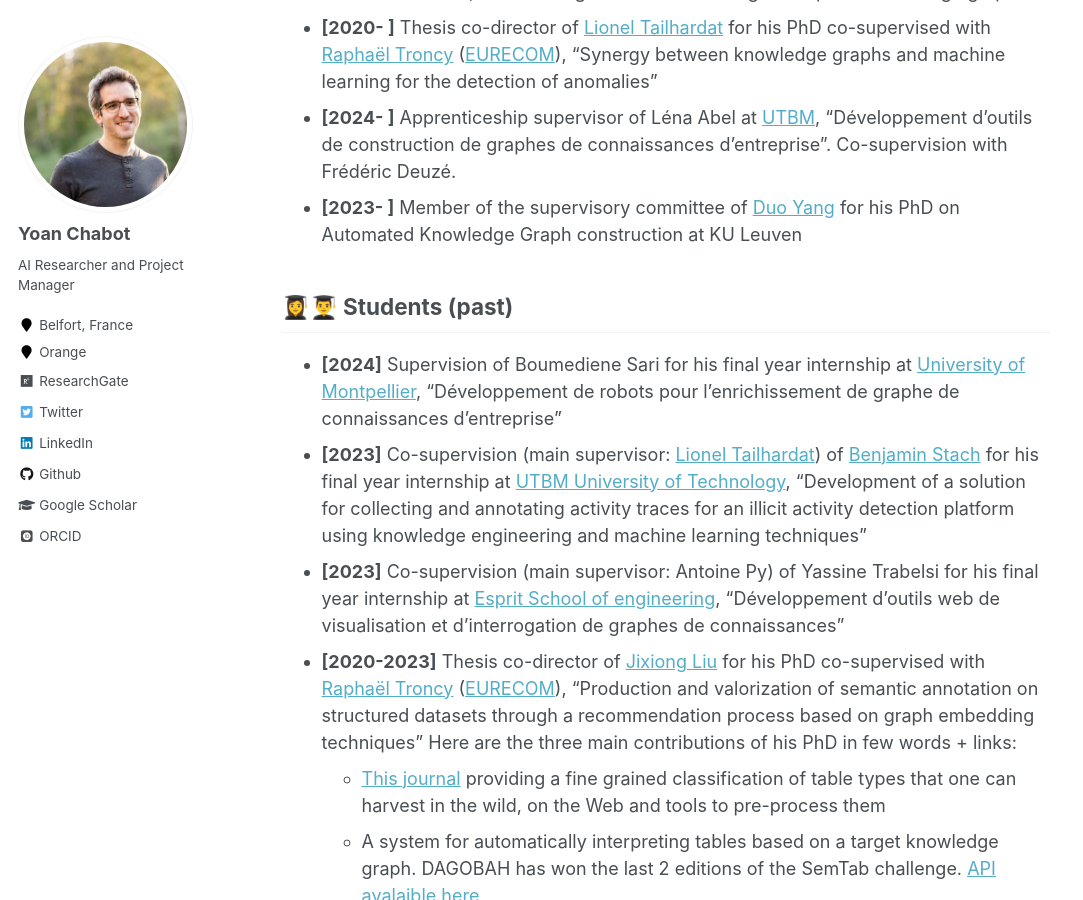
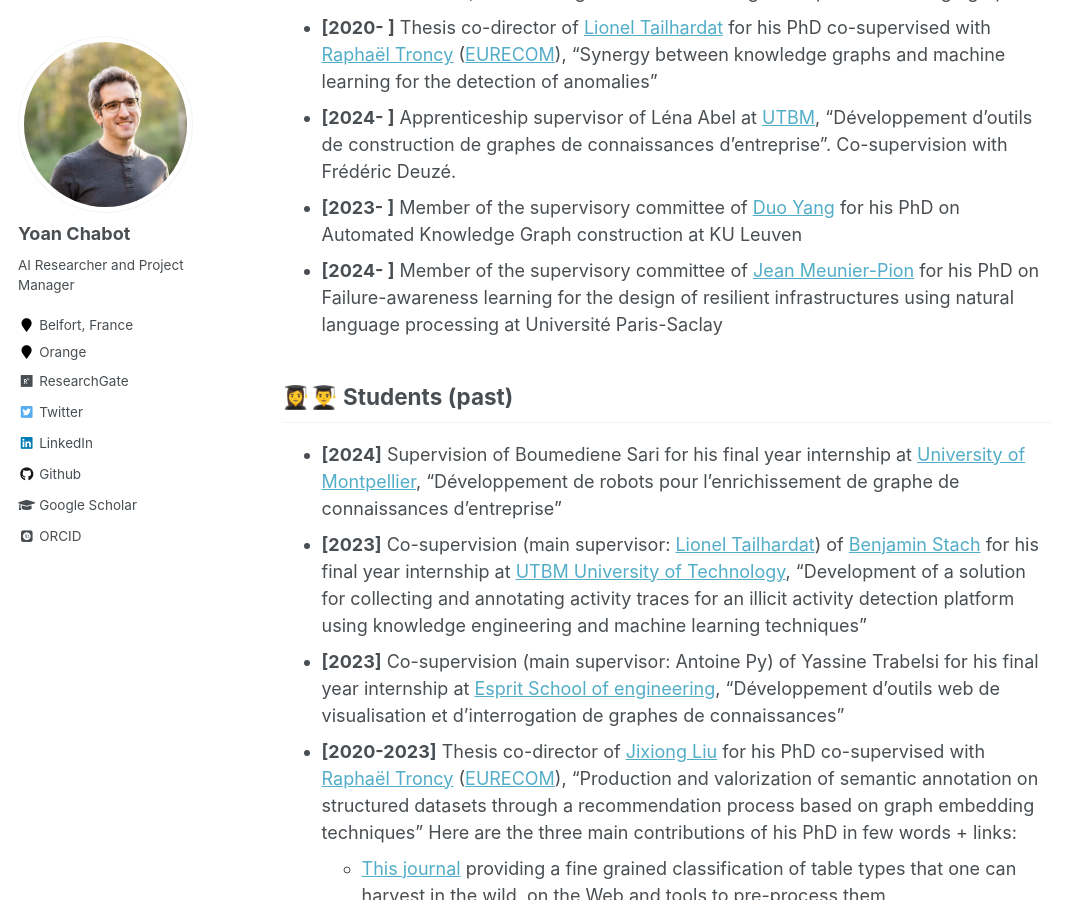
Before and after one commit to yoanchabot/yoanchabot.github.io, a Jekyll site: the page built from _pages/teaching.md, in a window 1280 px wide and 900 px high, scrolled down 311 px. Shown: the whole window, without its empty margins (0-1083 px from the left). Built offline with Jekyll 4.4.1, drawn with Linux system fonts in a browser that asks for light colours; some web fonts are replaced.

Commit message:
Update teaching

```diff
--- a/_pages/teaching.md
+++ b/_pages/teaching.md
@@ -9,6 +9,7 @@ author_profile: true
 * **[2020- ]** Thesis co-director of [Lionel Tailhardat](https://genears.github.io/) for his PhD co-supervised with [Raphaël Troncy](https://www.eurecom.fr/~troncy/) ([EURECOM](http://www.eurecom.fr)), "Synergy between knowledge graphs and machine learning for the detection of anomalies"
 * **[2024- ]** Apprenticeship supervisor of Léna Abel at [UTBM](https://www.utbm.fr/), "Développement d’outils de construction de graphes de connaissances d’entreprise". Co-supervision with Frédéric Deuzé.
 * **[2023- ]** Member of the supervisory committee of [Duo Yang](https://www.kuleuven.be/wieiswie/en/person/00162181) for his PhD on Automated Knowledge Graph construction at KU Leuven
+* **[2024- ]** Member of the supervisory committee of [Jean Meunier-Pion](https://www.jmpion.com/) for his PhD on Failure-awareness learning for the design of resilient infrastructures using natural language processing at Université Paris-Saclay
 
 ## 👩‍🎓👨‍🎓 Students (past)
 * **[2024]** Supervision of Boumediene Sari for his final year internship at [University of Montpellier](https://www.umontpellier.fr/), "Développement de robots pour l'enrichissement de graphe de connaissances d'entreprise"
```
